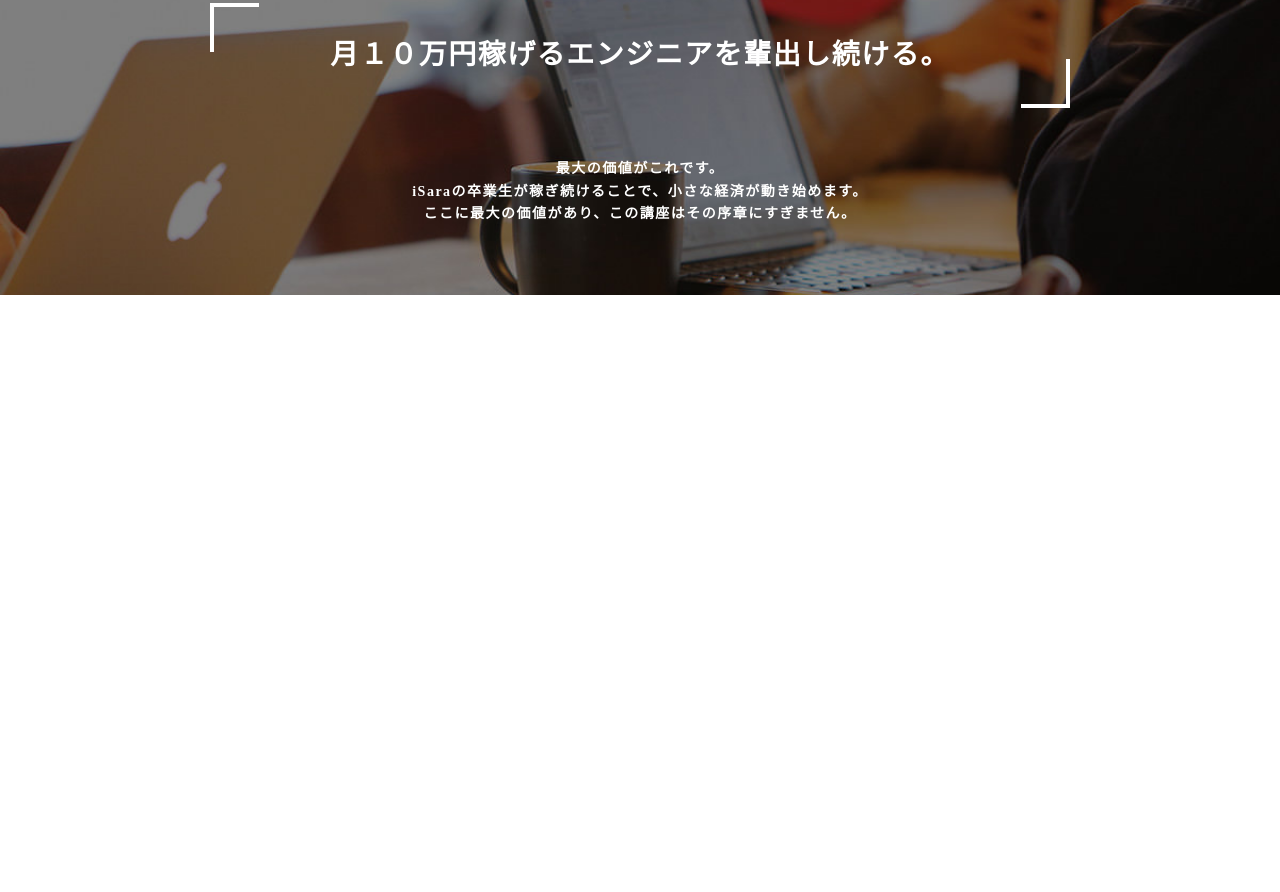
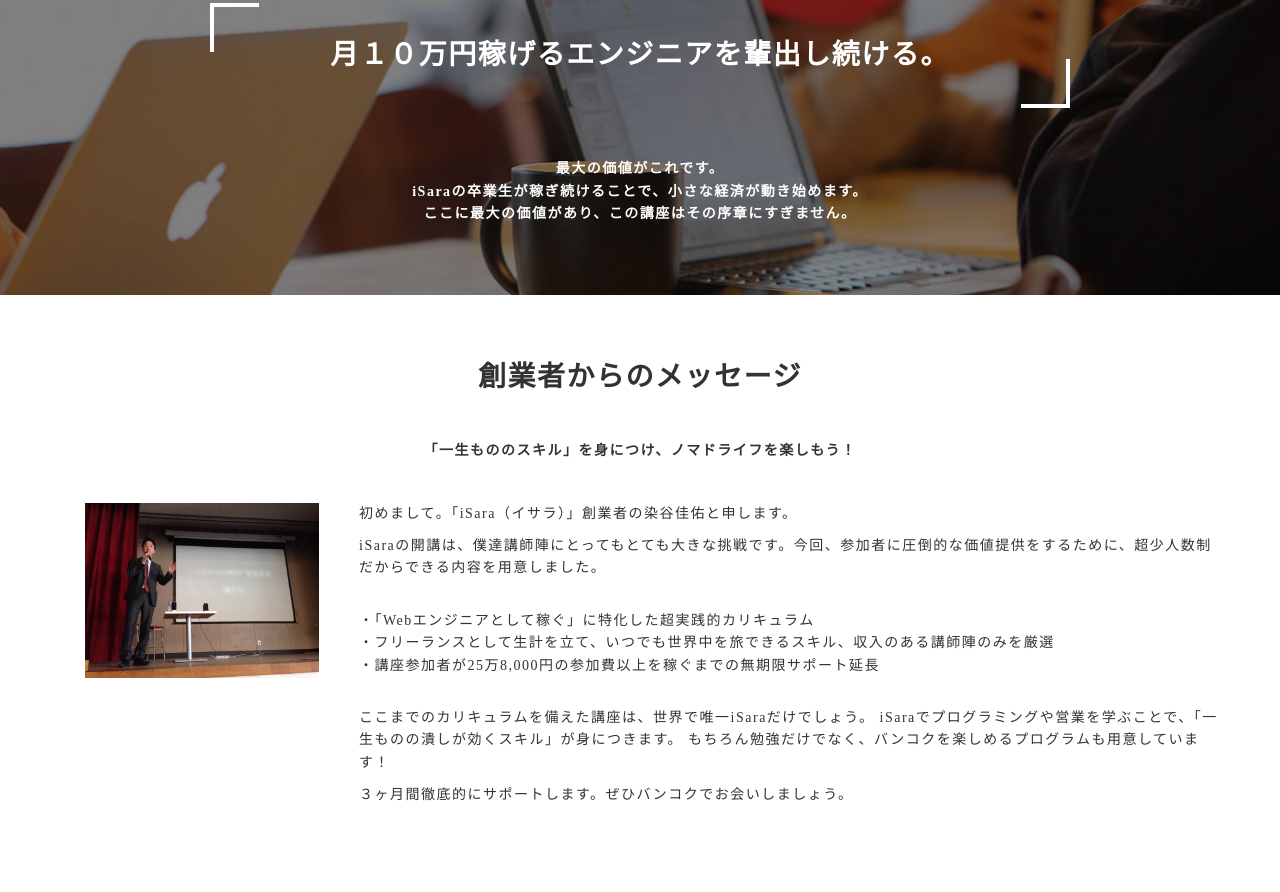
Before and after one commit to YunaSuzuki/iSara, a website: page index.html in a window 1280 px wide. Shown: the part 11108-12000 px from the top of the page. Before the commit the page ends 11403 px from the top, so only its background shows below. Drawn offline with Linux system fonts and the light colour scheme.

Commit message:
message(self)

```diff
--- a/index.html
+++ b/index.html
@@ -448,6 +448,24 @@
             ここに最大の価値があり、この講座はその序章にすぎません。
         </p>
     </div>
+    <div class="message">
+        <p class="text-l">創業者からのメッセージ</p>
+        <p class="text-s bold">「一生もののスキル」を身につけ、ノマドライフを楽しもう！</p>
+        <div class="wrap">
+            <img src="img/IMG_1139-768x576.jpg" alt="染谷佳佑">
+            <div class="message__detail">
+                <p>初めまして。「iSara（イサラ）」創業者の染谷佳佑と申します。</p>
+                <p>iSaraの開講は、僕達講師陣にとってもとても大きな挑戦です。今回、参加者に圧倒的な価値提供をするために、超少人数制だからできる内容を用意しました。</p>
+                <ul>
+                    <li>・「Webエンジニアとして稼ぐ」に特化した超実践的カリキュラム</li>
+                    <li>・フリーランスとして生計を立て、いつでも世界中を旅できるスキル、収入のある講師陣のみを厳選</li>
+                    <li>・講座参加者が25万8,000円の参加費以上を稼ぐまでの無期限サポート延長</li>
+                </ul>
+                <p>ここまでのカリキュラムを備えた講座は、世界で唯一iSaraだけでしょう。 iSaraでプログラミングや営業を学ぶことで、「一生ものの潰しが効くスキル」が身につきます。 もちろん勉強だけでなく、バンコクを楽しめるプログラムも用意しています！</p>
+                <p>３ヶ月間徹底的にサポートします。ぜひバンコクでお会いしましょう。</p>
+            </div>
+        </div>
+    </div>
     <!-- </main> -->
 </body>
 </html>
--- a/sass/layout/_about.scss
+++ b/sass/layout/_about.scss
@@ -587,6 +587,39 @@
     }
 }
 
+//創業者からのメッセージ
+.message{
+    padding: 60px 0;
+
+    & > p{
+        text-align: center;
+        margin-bottom: 40px;
+    }
+
+    img{
+        margin: 0 40px 0 30px;
+        display: inline-block;
+        width: 20%;
+        height: 100%;
+        vertical-align: middle;
+    }
+
+    &__detail{
+        display: inline-block;
+        padding-bottom: 30px;
+        width: 80%;
+        font-size: 14px;
+
+        p{
+            margin-bottom: 10px;
+        }
+
+        ul{
+            margin: 30px 0;
+        }
+    }
+}
+
 .wrap{
     display: flex;
     justify-content: center;
```
Also changed, not shown: css/style.css.
